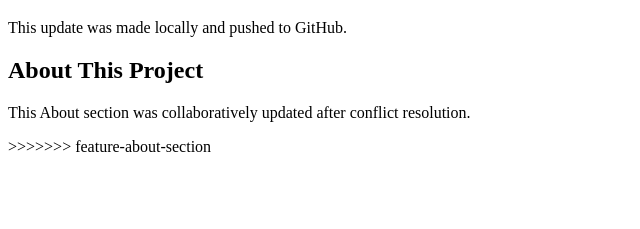
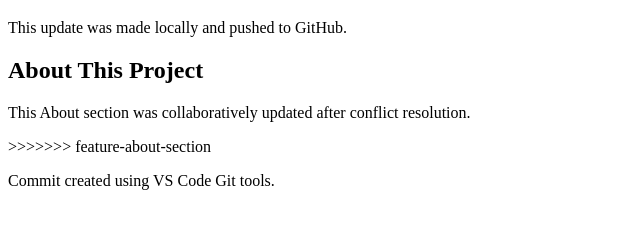
Before and after one commit to ajazsaiyed2367-lab/week2-git-fundamentals, a plain HTML site: page WEEK2-GIT-LAB/index.html in a window 1280 px wide. Shown: the part 61-290 px from the top of the page, without its empty margins (0-640 px from the left). Drawn offline with Linux system fonts and the light colour scheme.

Commit message:
Add footer using VS Code source control

```diff
--- a/WEEK2-GIT-LAB/index.html
+++ b/WEEK2-GIT-LAB/index.html
@@ -13,6 +13,10 @@
   <p>This About section was collaboratively updated after conflict resolution.</p>
 </section>  </section>
 >>>>>>> feature-about-section
+<footer>
 
+ <p>Commit created using VS Code Git tools.</p>
+
+</footer>
 </body>
 </html>
```
